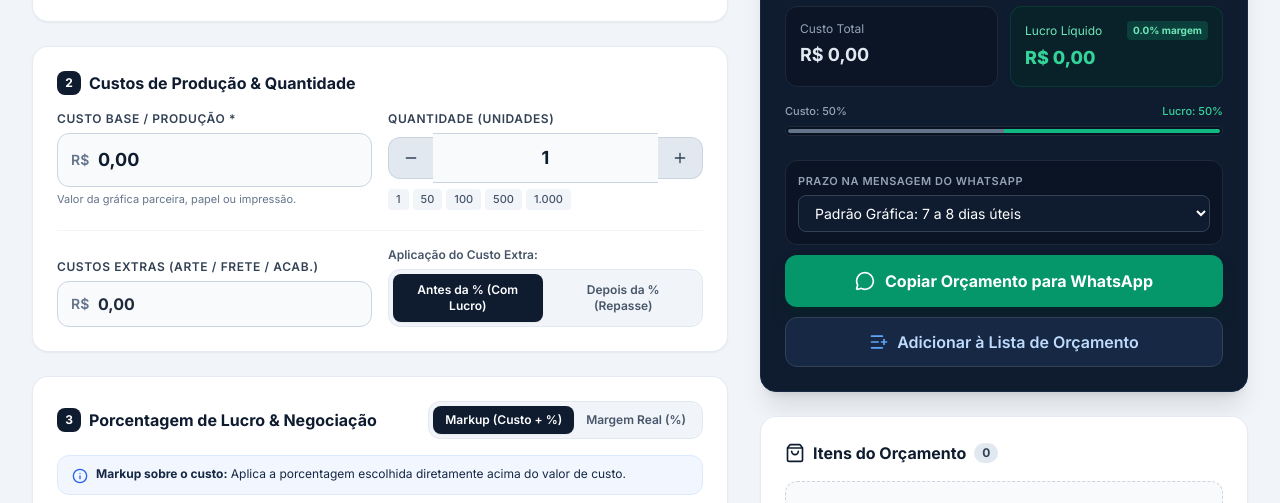
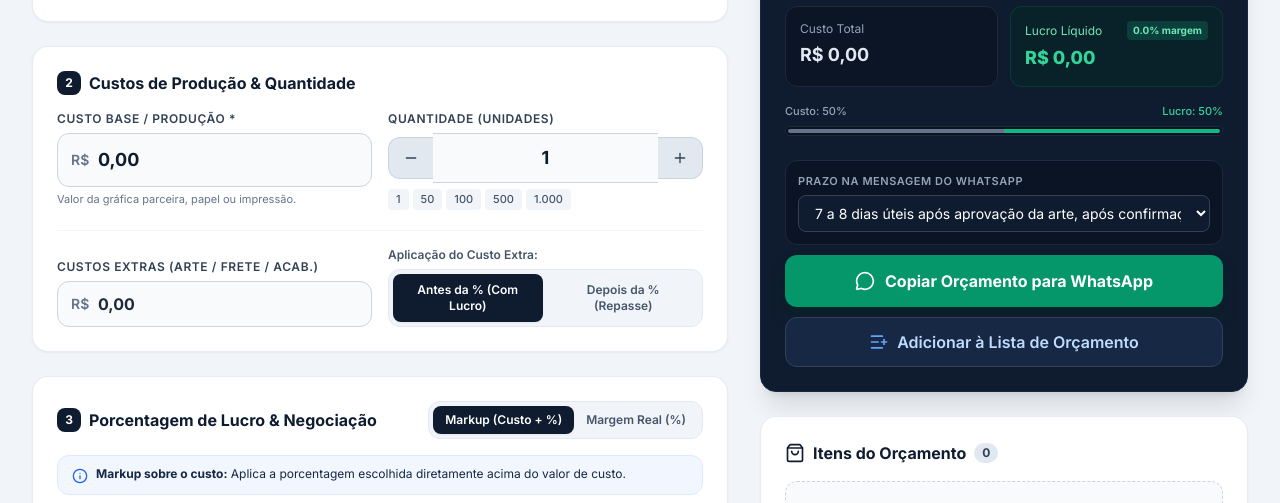
Before and after one commit to EricodaPrintAju/calculadora-printaju-v.1.0, a plain HTML site: page index.html in a window 1280 px wide. Shown: the part 279-782 px from the top of the page. Drawn offline with nearby package versions, Linux system fonts and the light colour scheme.

Commit message:
Update index.html

```diff
--- a/index.html
+++ b/index.html
@@ -402,10 +402,10 @@
                                     Prazo na Mensagem do WhatsApp
                                 </label>
                                 <select id="deliveryTimeSelect" onchange="savePreferences()" class="w-full bg-navy-900 border border-slate-700 text-xs sm:text-sm text-white rounded-lg px-3 py-2 focus:outline-none focus:border-amber-400">
-                                    <option value="7 a 8 dias úteis após aprovação da arte, após confirmação da arte e do pagamento.">Padrão Gráfica: 7 a 8 dias úteis</option>
-                                    <option value="Entrega no mesmo dia (sujeito à aprovação até 14h, após confirmação da arte e do pagamento.)">Produção Expressa: Mesmo dia</option>
-                                    <option value="48 horas úteis após aprovação da arte, após confirmação da arte e do pagamento.">Prazo Rápido: 48 horas úteis</option>
-                                    <option value="2 a 3 dias úteis após aprovação da arte, após confirmação da arte e do pagamento.">Prazo Rápido: 2 a 3 dias úteis</option>
+                                    <option value="7 a 8 dias úteis após aprovação da arte.">7 a 8 dias úteis após aprovação da arte, após confirmação da arte e do pagamento.</option>
+                                    <option value="Entrega no mesmo dia (sujeito à aprovação até 14h.)">Entrega no mesmo dia (sujeito à aprovação até 14h, após confirmação da arte e do pagamento.</option>
+                                    <option value="48 horas úteis após aprovação da arte">48 horas úteis após aprovação da arte, após confirmação da arte e do pagamento.</option>
+                                    <option value="2 a 3 dias úteis após aprovação da arte">2 a 3 dias úteis após aprovação da arte, após confirmação da arte e do pagamento.</option>
                                     <option value="none">Não informar prazo na mensagem</option>
                                 </select>
                             </div>
```
